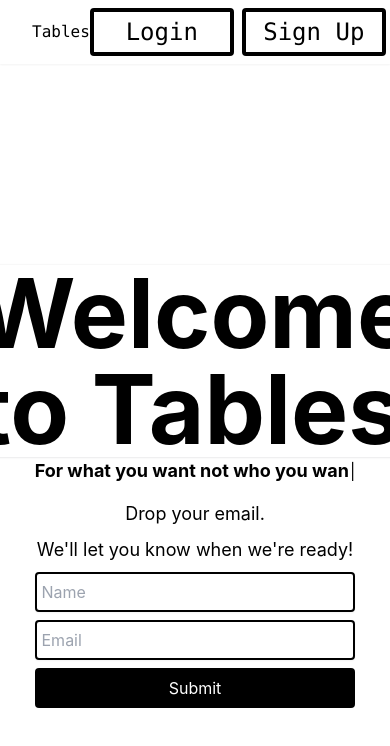
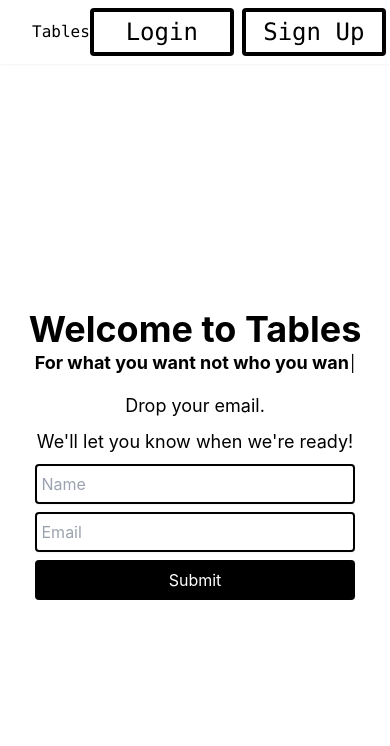
Before and after one commit to LleytonT/tables-frontend, a React (Create React App) app in the folder tables/: page / in a window 390 px wide. Shown: the top 746 px of the page. Built offline with nearby package versions, Linux system fonts and the light colour scheme; no server answers.

Commit message:
Added mobile friendliness

```diff
--- a/tables/public/index.html
+++ b/tables/public/index.html
@@ -3,7 +3,7 @@
   <head>
     <meta charset="utf-8" />
     <link rel="icon" href="%PUBLIC_URL%/favicon.ico" />
-    <meta name="viewport" content="width=device-width, initial-scale=1" />
+    <meta name="viewport" content="width=device-width, initial-scale=1.0" />
     <meta name="theme-color" content="#000000" />
     <meta
       name="description"
--- a/tables/src/components/LandingPage.tsx
+++ b/tables/src/components/LandingPage.tsx
@@ -80,10 +80,10 @@
 
   return (
     <>
+      <div className="flex flex-col h-screen">
         <NavBar />
-      <div className="flex flex-col justify-center items-center h-screen">
-        <h1 className="title text-8xl font-bold">Welcome to Tables </h1>
-
+        <div className="flex flex-col flex-grow justify-center items-center">
+          <h1 className="title text-4xl md:text-8xl font-bold text-center">Welcome to Tables </h1>
           <Typewriter
             onInit={(typewriter) => {
               typewriter
@@ -145,6 +145,7 @@
             </div>
           </form>
         </div>
+      </div>
     </>
   );
 };
--- a/tables/src/index.css
+++ b/tables/src/index.css
@@ -44,6 +44,6 @@
   z-index: -1;
 }
 
-.title {
+/* .title {
   box-shadow:rgb(0, 0, 0, 0.08) 0px 0px 2px 0px, rgba(25, 28, 33, 0.06) 0px 1px 2px 0px;
-}
+} */
```
Lines whose indentation alone changed are shown as unchanged.
